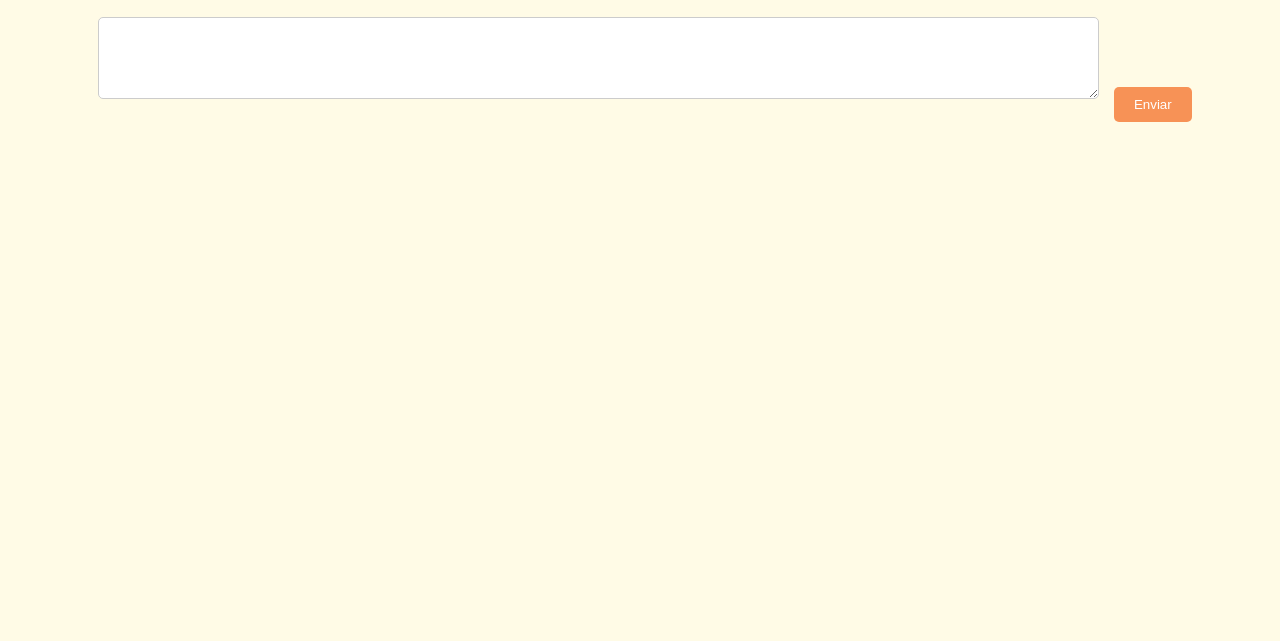
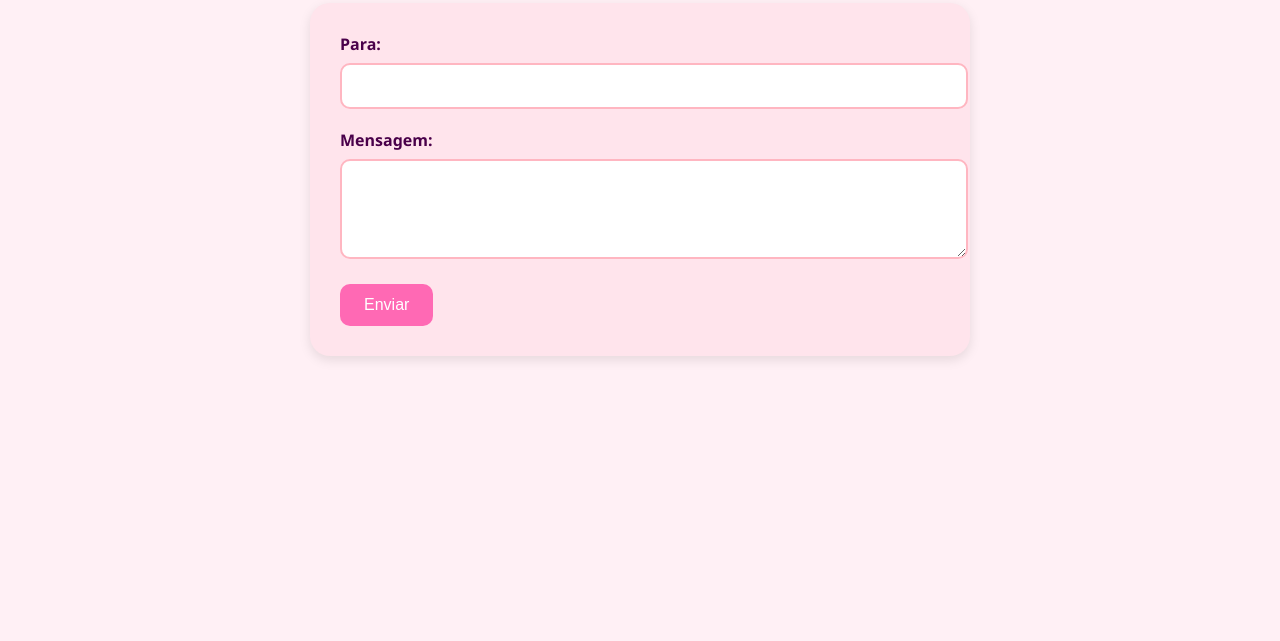
Before and after one commit to Larissappalma/correio-elegante, a plain HTML site: page enviar.html in a window 1280 px wide. Shown: the part 159-800 px from the top of the page. Drawn offline with Linux system fonts and the light colour scheme.

Commit message:
Update style.css

```diff
--- a/style.css
+++ b/style.css
@@ -1,27 +1,67 @@
 body {
-  font-family: sans-serif;
-  background-color: #fffbe6;
-  padding: 20px;
-  text-align: center;
+  margin: 0;
+  padding: 0;
+  background: #fff0f5;
+  font-family: 'Segoe UI', sans-serif;
+  color: #4a004a;
+  display: flex;
+  flex-direction: column;
+  align-items: center;
+  min-height: 100vh;
 }
 
-input, textarea {
-  width: 80%;
-  padding: 10px;
-  margin: 10px;
-  border-radius: 5px;
-  border: 1px solid #ccc;
+h1 {
+  margin-top: 50px;
+  color: #d63384;
+  font-size: 2.5em;
+}
+
+.container {
+  background: #ffe4ec;
+  padding: 30px;
+  border-radius: 20px;
+  box-shadow: 0 4px 12px rgba(0, 0, 0, 0.1);
+  max-width: 600px;
+  width: 90%;
+  margin-top: 30px;
+}
+
+label {
+  display: block;
+  margin-bottom: 8px;
+  font-weight: bold;
+}
+
+input[type="text"],
+textarea {
+  width: 100%;
+  padding: 12px;
+  margin-bottom: 20px;
+  border: 2px solid #ffb6c1;
+  border-radius: 10px;
+  font-size: 16px;
+  background-color: #fff;
 }
 
 button {
-  padding: 10px 20px;
-  background: #f79256;
+  background-color: #ff69b4;
   color: white;
+  padding: 12px 24px;
   border: none;
-  border-radius: 5px;
+  border-radius: 10px;
+  font-size: 16px;
   cursor: pointer;
+  transition: background-color 0.3s ease;
 }
 
 button:hover {
-  background: #d1495b;
+  background-color: #ff85c1;
 }
+
+.message {
+  background-color: #ffe6f0;
+  border-left: 5px solid #ff69b4;
+  margin-bottom: 15px;
+  padding: 15px;
+  border-radius: 10px;
+}
```
